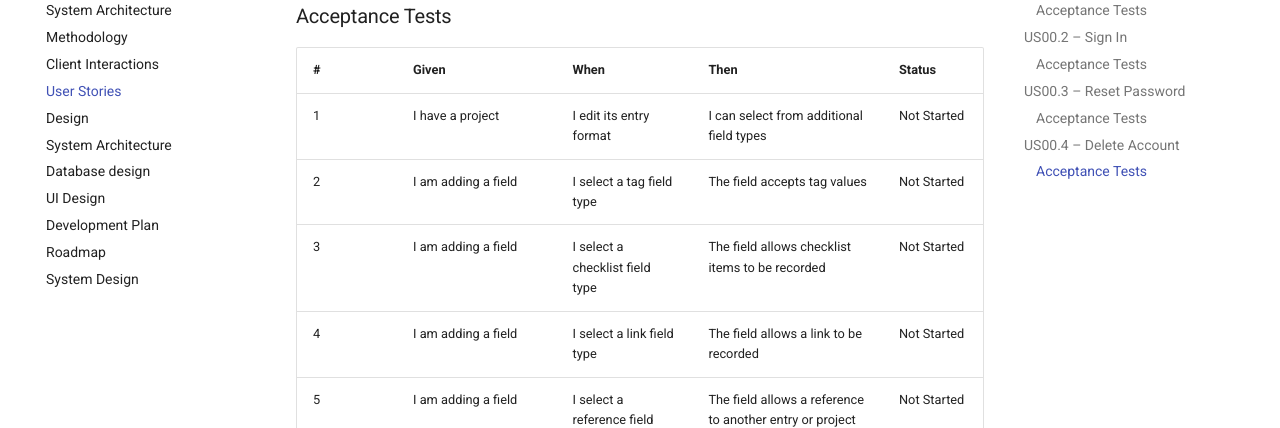
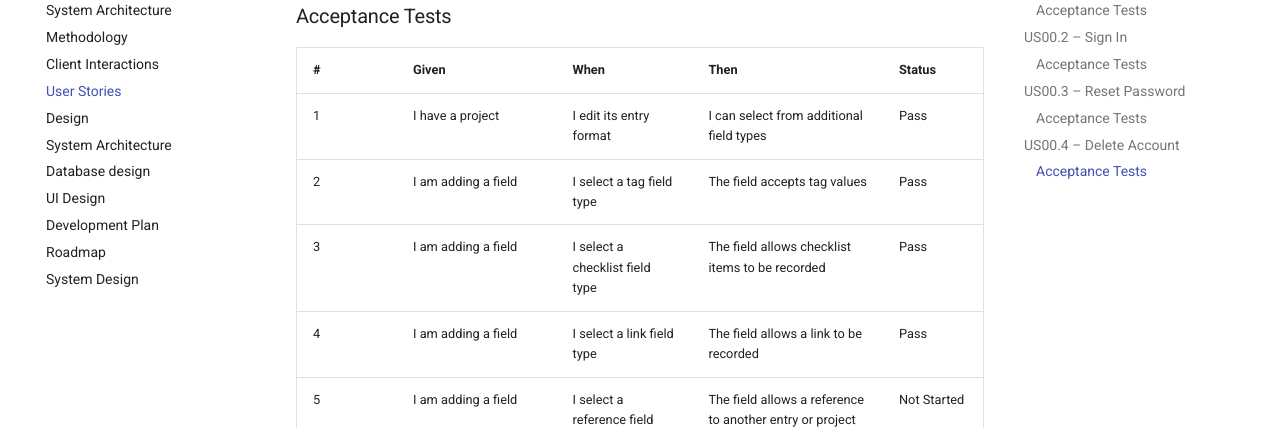
Before and after one commit to DiMpho-20/coms3011a-logbook-digital-logbook, an MkDocs documentation site: the page built from docs/user-stories/user-stories.md, in a window 1280 px wide and 900 px high, scrolled down 7019 px. Shown: the part 152-580 px from the top of the window. Built offline with MkDocs 1.6.1 and Material for MkDocs 9.7.7, drawn with Linux system fonts in a browser that asks for light colours.

Commit message:
docs: record passed rich field acceptance tests

```diff
--- a/docs/user-stories/user-stories.md
+++ b/docs/user-stories/user-stories.md
@@ -176,10 +176,10 @@
 
 | **#** | **Given**                                  | **When**                        | **Then**                                                 | **Status**  |
 | ----- | ------------------------------------------ | ------------------------------- | -------------------------------------------------------- | ----------- |
-| 1     | I have a project                           | I edit its entry format         | I can select from additional field types                 | Not Started |
-| 2     | I am adding a field                        | I select a tag field type       | The field accepts tag values                             | Not Started |
-| 3     | I am adding a field                        | I select a checklist field type | The field allows checklist items to be recorded          | Not Started |
-| 4     | I am adding a field                        | I select a link field type      | The field allows a link to be recorded                   | Not Started |
+| 1     | I have a project                           | I edit its entry format         | I can select from additional field types                 | Pass        |
+| 2     | I am adding a field                        | I select a tag field type       | The field accepts tag values                             | Pass        |
+| 3     | I am adding a field                        | I select a checklist field type | The field allows checklist items to be recorded          | Pass        |
+| 4     | I am adding a field                        | I select a link field type      | The field allows a link to be recorded                   | Pass        |
 | 5     | I am adding a field                        | I select a reference field type | The field allows a reference to another entry or project | Not Started |
 | 6     | I have created an entry using a rich field | I view the entry                | The rich field values are displayed correctly            | Not Started |
 
```
